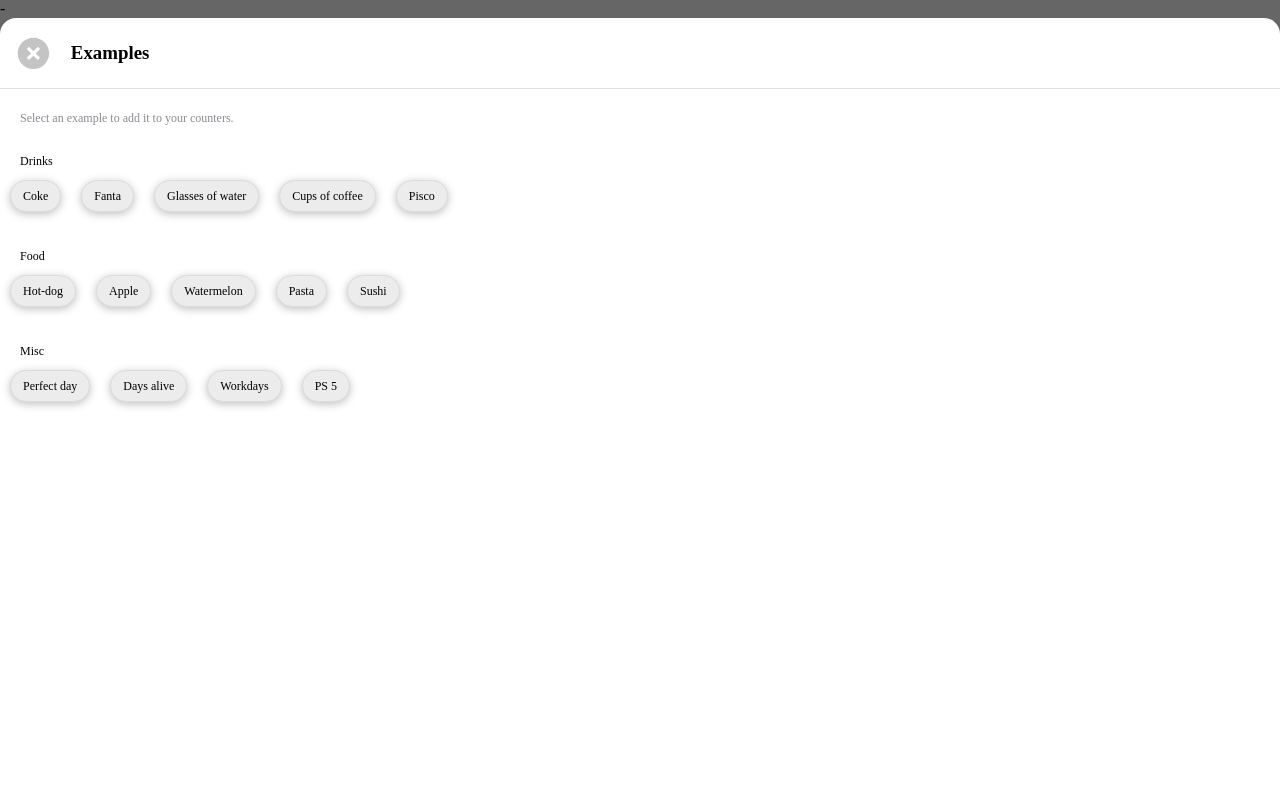
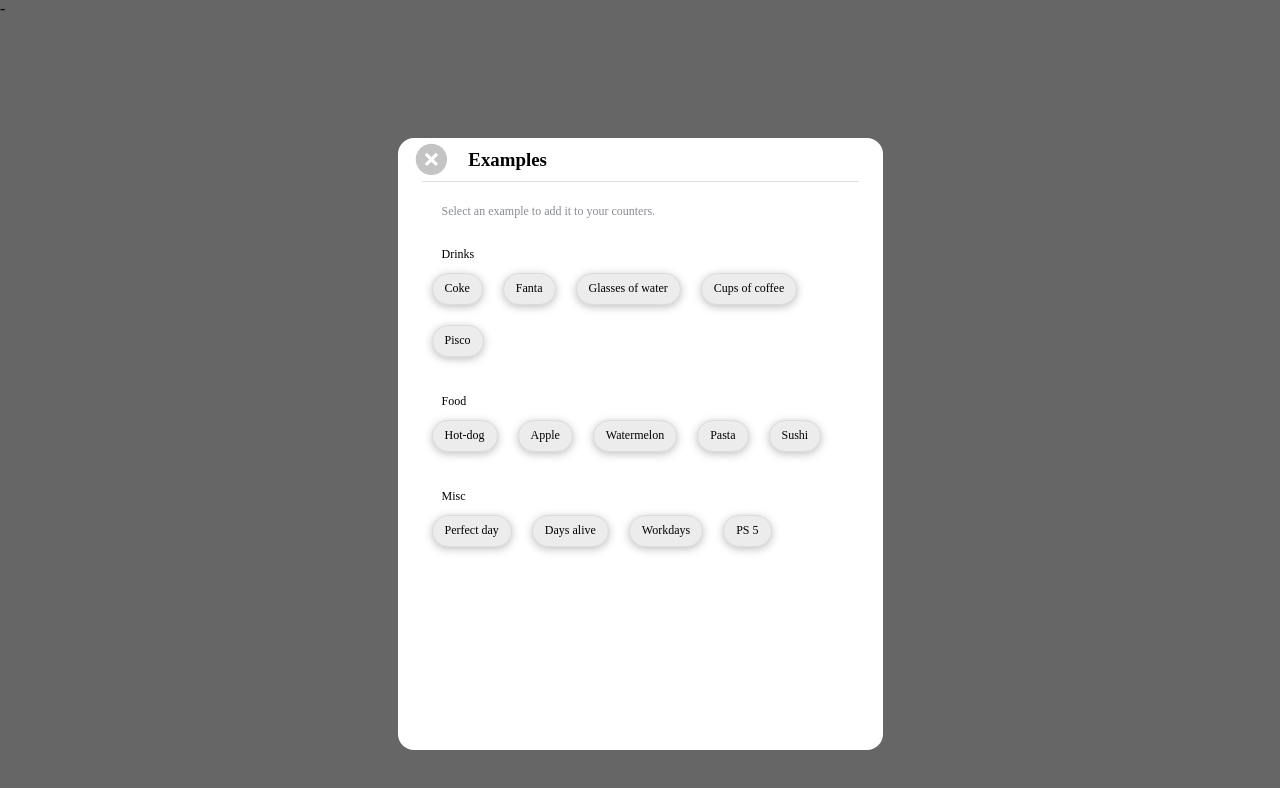
Before and after one commit to TesslaRay/frontend-test-master, a React app: page /example in a window 1280 px wide. Built offline with nearby package versions, Linux system fonts and the light colour scheme; no server answers.

Commit message:
style: finish createitem screen and example screen

```diff
--- /dev/null
+++ b/public/index.css
@@ -0,0 +1,4 @@
+@font-face {
+  font-family: 'Avenir Next';
+  src: local('Avenir Next'), url(fonts/AvenirNextFont.ttf) format('ttf');
+}
--- a/public/index.html
+++ b/public/index.html
@@ -4,6 +4,8 @@
     <meta charset="UTF-8">
     <meta name="viewport" content="width=device-width, initial-scale=1.0">
     <title>Cornershop Counter App Test</title>
+
+    <link rel="stylesheet" href="%PUBLIC_URL%/index.css">
 </head>
 <body style="margin:0;padding:0">
     <div id="root"></div>
--- a/src/components/adderror.component.js
+++ b/src/components/adderror.component.js
@@ -7,7 +7,6 @@ import DialogTitle from '@material-ui/core/DialogTitle';
 import {danger, title, subtitle, primary} from '../utils/colors';
 import {Button, makeStyles, Typography} from '@material-ui/core';
 import {boxShadow} from '../utils/constans';
-import {useDispatch} from 'react-redux';
 
 const useStyles = makeStyles((theme) => ({
   button: {
@@ -59,10 +58,6 @@ export const AddError = () => {
 
   const [open, setOpen] = React.useState(true);
 
-  const handleClickOpen = () => {
-    setOpen(true);
-  };
-
   const handleClose = () => {
     setOpen(false);
   };
--- a/src/components/countercell.component.js
+++ b/src/components/countercell.component.js
@@ -10,7 +10,7 @@ import {useDispatch, useSelector} from 'react-redux';
 
 import incrementValue from '../redux/actions/increment-value.actions';
 import decrementValue from '../redux/actions/decrement-value.actions';
-import {selectItem, unselectItem} from '../redux/actions/select-item.actions';
+import {selectItem} from '../redux/actions/select-item.actions';
 import {primary} from '../utils/colors';
 
 const useStyles = makeStyles((theme) => ({
--- a/src/components/deletebutton.component.js
+++ b/src/components/deletebutton.component.js
@@ -10,7 +10,6 @@ import Dialog from '@material-ui/core/Dialog';
 import DialogActions from '@material-ui/core/DialogActions';
 import DialogContent from '@material-ui/core/DialogContent';
 import DialogTitle from '@material-ui/core/DialogTitle';
-import {unselectItem} from '../redux/actions/select-item.actions';
 import {danger, title, subtitle, primary} from '../utils/colors';
 import {Typography} from '@material-ui/core';
 import {boxShadow} from '../utils/constans';
--- a/src/components/searchbar.component.js
+++ b/src/components/searchbar.component.js
@@ -1,6 +1,5 @@
 import React from 'react';
 import {makeStyles} from '@material-ui/core/styles';
-import Box from '@material-ui/core/Box';
 import InputBase from '@material-ui/core/InputBase';
 import SearchIcon from '@material-ui/icons/Search';
 import {useDispatch} from 'react-redux';
--- a/src/screen/createitem.js
+++ b/src/screen/createitem.js
@@ -22,13 +22,23 @@ import {AddError} from '../components/adderror.component';
 const useStyles = makeStyles((theme) => ({
   dimmer: {
     backgroundColor: 'rgba(0, 0, 0, 0.6)',
-    height: '70px',
+    height: '100vh',
   },
   root: {
-    // marginTop: '20hv',
+    backgroundColor: 'white',
+    [theme.breakpoints.down('xs')]: {
+      width: '100%',
+      height: '97vh',
       borderRadius: '16px 16px 0px 0px',
-    height: '70px',
-    backgroundColor: 'white',
+      marginTop: '0px',
+    },
+    marginTop: '15vh',
+    borderRadius: '16px 16px 16px 16px',
+    width: '485px',
+    height: '612px',
+    margin: 'auto',
+  },
+  header: {
     display: 'flex',
     alignItems: 'center',
   },
@@ -103,6 +113,7 @@ const CreateItem = () => {
     <div className={classes.dimmer}>
       <br></br>
       <Container className={classes.root}>
+        <div className={classes.header}>
           <IconButton
             edge="start"
             className={classes.menuButton}
@@ -123,7 +134,7 @@ const CreateItem = () => {
           >
             Save
           </Button>
-      </Container>
+        </div>
         <Divider className={classes.separator} />
         <div className={classes.body}>
           <Typography variant="h6">Name</Typography>
@@ -155,6 +166,7 @@ const CreateItem = () => {
         )}
         {/* Error */}
         {count_reducer.errorAddCounter !== '' && <AddError />}
+      </Container>
     </div>
   );
 };
--- a/src/screen/example.js
+++ b/src/screen/example.js
@@ -14,12 +14,23 @@ import {ExampleList} from '../components/example.component';
 const useStyles = makeStyles((theme) => ({
   dimmer: {
     backgroundColor: 'rgba(0, 0, 0, 0.6)',
-    height: '70px',
+    height: '100vh',
   },
   root: {
+    backgroundColor: 'white',
+    [theme.breakpoints.down('xs')]: {
+      width: '100%',
+      height: '97vh',
       borderRadius: '16px 16px 0px 0px',
-    height: '70px',
-    backgroundColor: 'white',
+      marginTop: '0px',
+    },
+    marginTop: '15vh',
+    borderRadius: '16px 16px 16px 16px',
+    width: '485px',
+    height: '612px',
+    margin: 'auto',
+  },
+  header: {
     display: 'flex',
     alignItems: 'center',
   },
@@ -38,7 +49,6 @@ const useStyles = makeStyles((theme) => ({
     boxShadow: '0px 2px 8px rgba(0, 0, 0, 0.15)',
     borderRadius: '8px',
   },
-  // TODO: opacity?
   separator: {
     backgroundColor: '#C4C4C4',
     height: '3px',
@@ -157,6 +167,7 @@ const ExampleScreen = () => {
     <div className={classes.dimmer}>
       -
       <Container className={classes.root}>
+        <div className={classes.header}>
           <IconButton
             edge="start"
             className={classes.menuButton}
@@ -169,7 +180,7 @@ const ExampleScreen = () => {
           <Typography variant="h5" className={classes.title}>
             Examples
           </Typography>
-      </Container>
+        </div>
         <Divider />
         <Typography className={classes.text}>
           Select an example to add it to your counters.
@@ -186,6 +197,7 @@ const ExampleScreen = () => {
           <Typography className={classes.titleSection}>Misc</Typography>
           <ExampleList items={misc} />
         </div>
+      </Container>
     </div>
   );
 };
--- a/src/screen/main.js
+++ b/src/screen/main.js
@@ -18,7 +18,7 @@ import {unselectItem} from '../redux/actions/select-item.actions';
 import {desactivateSearch} from '../redux/actions/search-counter.actions';
 import {DeletetionError} from '../components/deletetionerror.component';
 
-import {container} from '../utils/constans';
+import {Box} from '@material-ui/core';
 
 const useStyles = makeStyles((theme) => ({
   root: {
@@ -59,6 +59,9 @@ const useStyles = makeStyles((theme) => ({
       width: '90%',
     },
     width: '570px',
+  },
+  body: {
+    height: '82vh',
   },
 }));
 
@@ -117,23 +120,36 @@ const Main = () => {
 
   return (
     <React.Fragment>
-      <div className={classes.root}>
-        <div className={classes.searchBarContainer}>
-          <SearchBar />
-        </div>
-
+      <div
+        className={classes.root}
+        onClick={() => {
+          if (search_reducer.searchState) {
+            dispatch(desactivateSearch());
+          }
+        }}
+      >
         <div
+          className={classes.searchBarContainer}
           onClick={() => {
             if (ui_reducer.itemSelected.length > 0) {
               dispatch(unselectItem());
             }
-            if (search_reducer.searchState) {
-              dispatch(desactivateSearch());
+          }}
+        >
+          <SearchBar />
+        </div>
+
+        <Box
+          className={classes.body}
+          onClick={() => {
+            if (ui_reducer.itemSelected.length > 0) {
+              dispatch(unselectItem());
             }
           }}
         >
           {mainStateRender()}
-        </div>
+        </Box>
+
         <div
           className={classes.bottom}
           onClick={() => {
```
Also changed, not shown: public/fonts/AvenirNextFont.ttf (added). Lines whose indentation alone changed are shown as unchanged.
